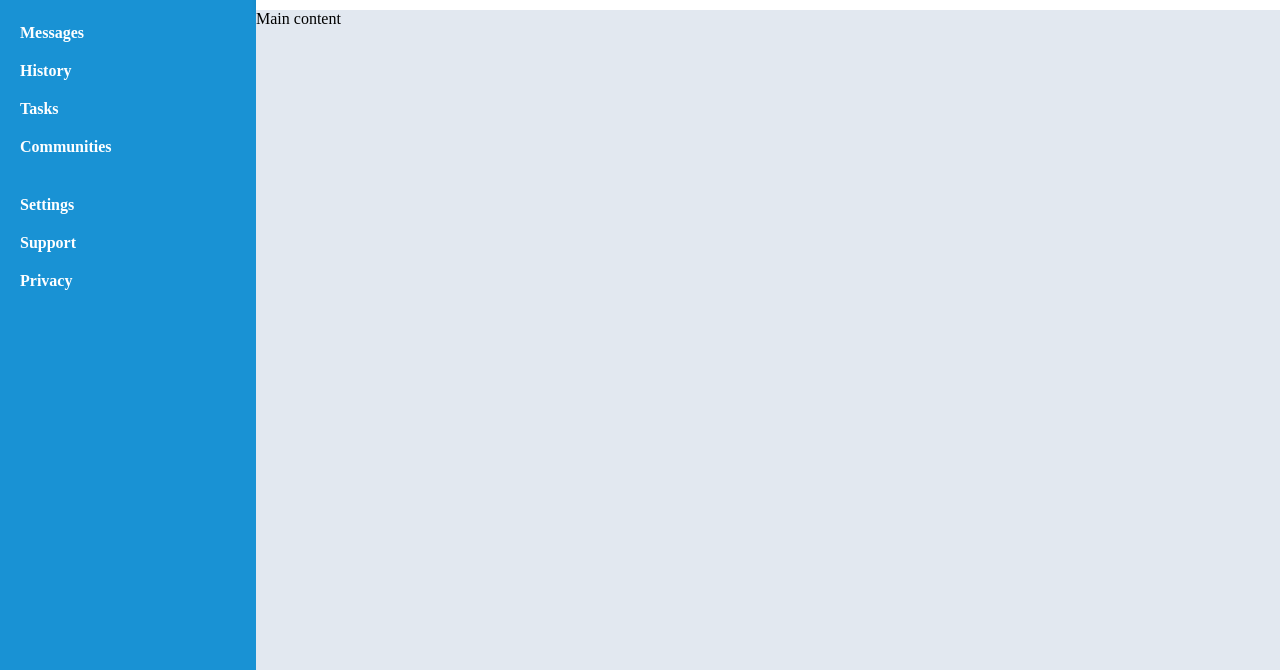
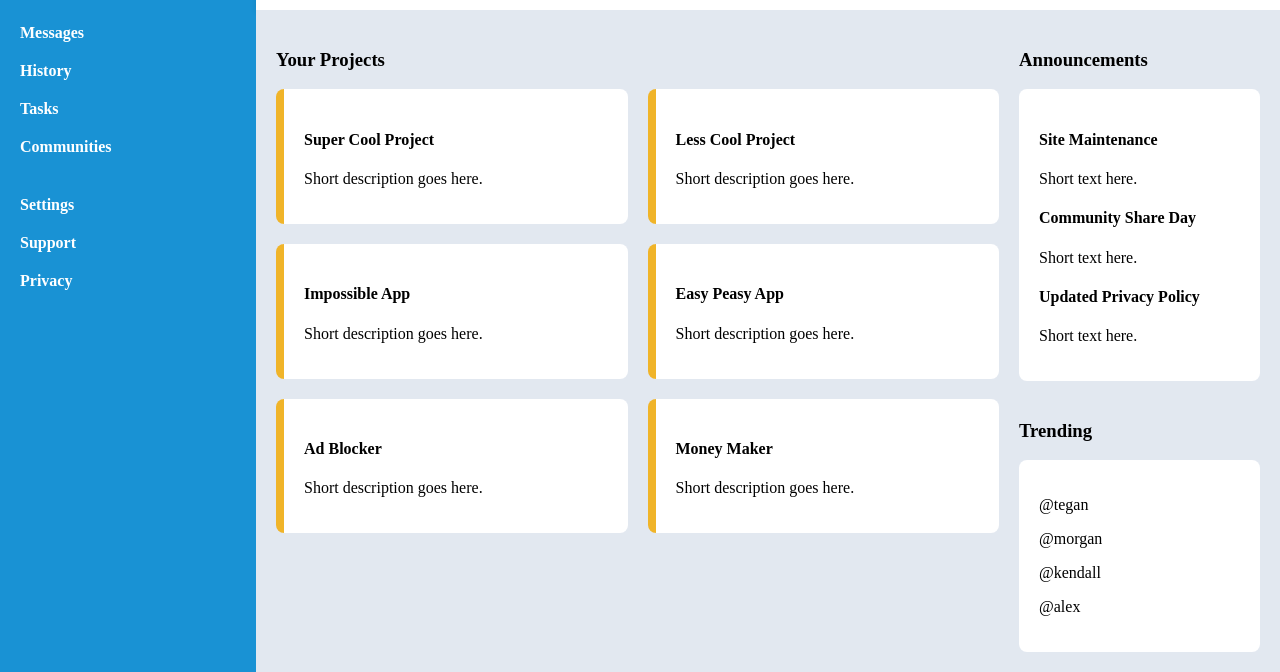
Before and after one commit to beatricehpan/admin-dashboard, a plain HTML site: page index.html in a window 1280 px wide. Shown: the part 130-802 px from the top of the page. Drawn offline with Linux system fonts and the light colour scheme.

Commit message:
Add main content

```diff
--- a/index.html
+++ b/index.html
@@ -43,7 +43,59 @@
             <button>Share</button>
         </div>
     </div>
-    <div class="main">Main content</div>
+    <div class="main">
+        <div class="projects">
+            <h3>Your Projects</h3>
+            <div class="cards">
+                <div class="card">
+                    <h4>Super Cool Project</h4>
+                    <p>Short description goes here.</p>
+                </div>
+                <div class="card">
+                    <h4>Less Cool Project</h4>
+                    <p>Short description goes here.</p>
+                </div>
+                <div class="card">
+                    <h4>Impossible App</h4>
+                    <p>Short description goes here.</p>
+                </div>
+                <div class="card">
+                    <h4>Easy Peasy App</h4>
+                    <p>Short description goes here.</p>
+                </div>
+                <div class="card">
+                    <h4>Ad Blocker</h4>
+                    <p>Short description goes here.</p>
+                </div>
+                <div class="card">
+                    <h4>Money Maker</h4>
+                    <p>Short description goes here.</p>
+                </div>
+            </div>
+        </div>
+        <div class="side">
+            <div class="announcements">
+                <h3>Announcements</h3>
+                <div class="box">
+                    <h4>Site Maintenance</h4>
+                    <p>Short text here.</p>
+                    <h4>Community Share Day</h4>
+                    <p>Short text here.</p>
+                    <h4>Updated Privacy Policy</h4>
+                    <p>Short text here.</p>
+                </div>
+            </div>
+            <div class="trending">
+                <h3>Trending</h3>
+                <div class="box">
+                    <p>@tegan</p>
+                    <p>@morgan</p>
+                    <p>@kendall</p>
+                    <p>@alex</p>
+                </div>
+            </div>
+        </div>
+    </div>
 </body>
 
 </html>
--- a/style.css
+++ b/style.css
@@ -66,3 +66,31 @@ body {
   color: white;
   font-weight: bold;
 }
+
+.main {
+  padding: 20px;
+  display: grid;
+  grid-template-columns: 3fr 1fr;
+  gap: 20px;
+}
+.cards {
+  display: grid;
+  grid-template-columns: repeat(auto-fit, minmax(250px, 1fr));
+  gap: 20px;
+}
+.card {
+  background: white;
+  padding: 20px;
+  border-radius: 8px;
+  border-left: 8px solid #f0b429;
+}
+.side {
+  display: grid;
+  align-content: start;
+  gap: 20px;
+}
+.box {
+  background: white;
+  padding: 20px;
+  border-radius: 8px;
+}
```
